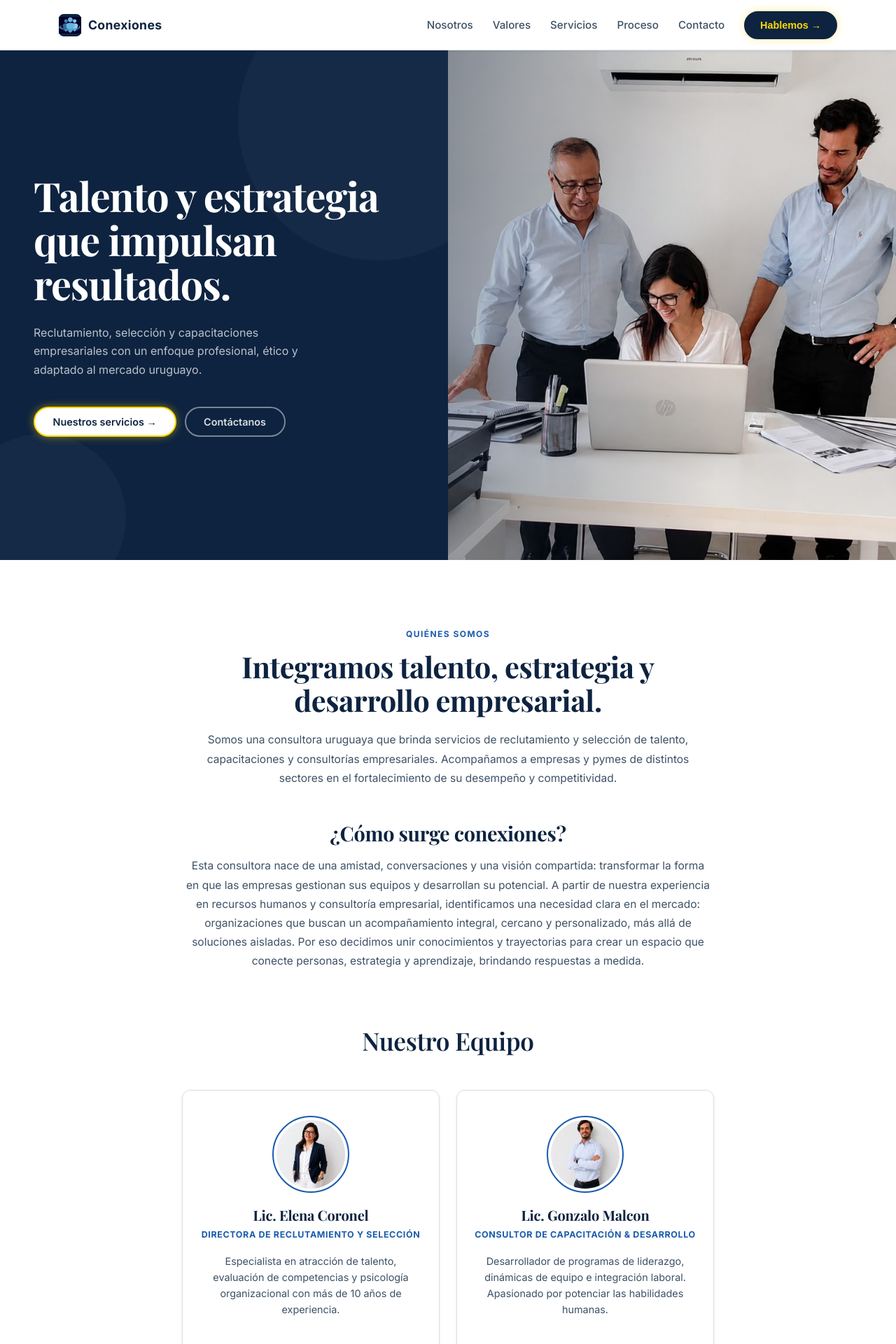
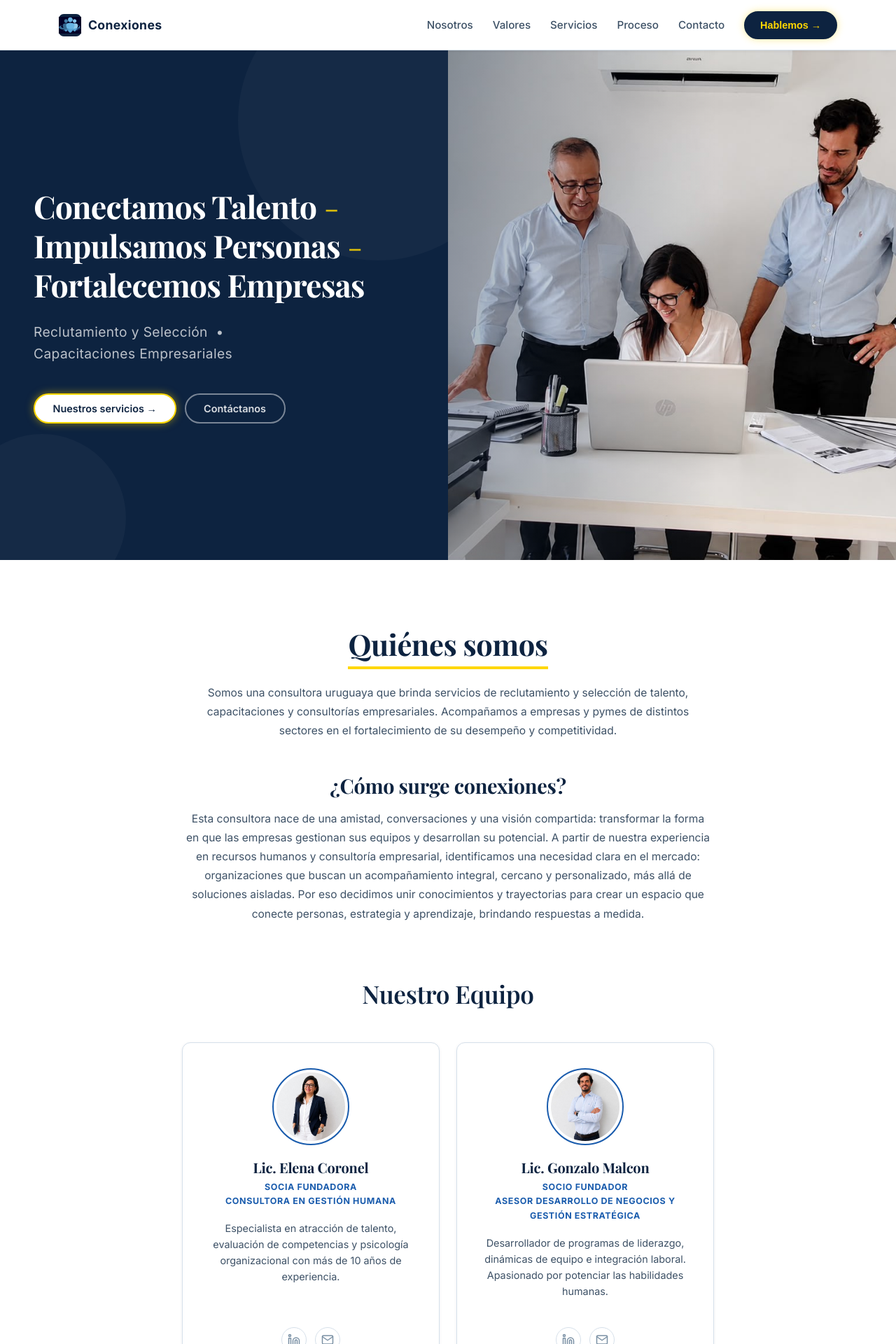
Before and after one commit to EtienneD10/conexiones-hr, a Next.js app: page / in a window 1280 px wide. Shown: the top 1920 px of the page at 70% size. Built offline with nearby package versions, Linux system fonts and the light colour scheme.

Commit message:
modificaciones y tamano y color

```diff
--- a/package.json
+++ b/package.json
@@ -3,7 +3,7 @@
   "version": "0.1.0",
   "private": true,
   "scripts": {
-    "dev": "next dev",
+    "dev": "next dev --webpack -H 127.0.0.1",
     "build": "next build",
     "start": "next start",
     "lint": "eslint"
--- a/src/app/page.js
+++ b/src/app/page.js
@@ -13,8 +13,8 @@ export default function Home() {
       <main>
         <Hero />
         <About />
+        <MissionValues />
         <Services />
-        <MissionValues />
         <ContactForm />
       </main>
 
--- a/src/components/About.css
+++ b/src/components/About.css
@@ -30,6 +30,9 @@
   color: var(--text-dark);
   margin-bottom: 1.25rem;
   line-height: 1.15;
+  display: inline-block;
+  border-bottom: 4px solid #FFD700;
+  padding-bottom: 8px;
 }
 
 .about-body {
--- a/src/components/About.js
+++ b/src/components/About.js
@@ -4,19 +4,37 @@ export default function About() {
   const team = [
     {
       name: "Lic. Elena Coronel",
-      role: "Directora de Reclutamiento y Selección",
+      role: (
+        <>
+          Socia fundadora
+          <br />
+          Consultora en Gestión Humana
+        </>
+      ),
       desc: "Especialista en atracción de talento, evaluación de competencias y psicología organizacional con más de 10 años de experiencia.",
       img: "/team-3.jpg"
     },
     {
       name: "Lic. Gonzalo Malcon",
-      role: "Consultor de Capacitación & Desarrollo",
+      role: (
+        <>
+          Socio Fundador
+          <br />
+          Asesor Desarrollo de Negocios y Gestión Estratégica
+        </>
+      ),
       desc: "Desarrollador de programas de liderazgo, dinámicas de equipo e integración laboral. Apasionado por potenciar las habilidades humanas.",
       img: "/team-1.jpg"
     },
     {
       name: "Lic. Juan Carlos Suárez",
-      role: "Consultor de Estrategia y Procesos",
+      role: (
+        <>
+          Especialista en Marketing
+          <br />
+          Consultor Senior
+        </>
+      ),
       desc: "Especialista en reestructuración y optimización de recursos empresariales, acompañando a PyMEs en el crecimiento sostenible.",
       img: "/team-2.jpg"
     }
@@ -27,10 +45,7 @@ export default function About() {
       {/* ---- Quiénes Somos ---- */}
       <div className="about-inner">
         <div className="about-text">
-          <span className="section-label">Quiénes somos</span>
-          <h2 className="about-heading">
-            Integramos talento, estrategia y desarrollo empresarial.
-          </h2>
+          <h2 className="about-heading">Quiénes somos</h2>
           <p className="about-body">
             Somos una consultora uruguaya que brinda servicios de reclutamiento y
             selección de talento, capacitaciones y consultorías empresariales.
--- a/src/components/ContactForm.css
+++ b/src/components/ContactForm.css
@@ -21,10 +21,14 @@
 
 .contact-title {
   font-family: var(--font-display);
-  font-size: clamp(2rem, 4vw, 3rem);
+  font-size: clamp(1.4rem, 2.5vw, 1.8rem);
+  font-weight: 700;
   color: var(--text-dark);
-  margin-bottom: 1rem;
-  line-height: 1.15;
+  line-height: 1.2;
+  margin-bottom: 1.5rem;
+  display: inline-block;
+  border-bottom: 4px solid #FFD700;
+  padding-bottom: 8px;
 }
 
 .contact-subtitle {
--- a/src/components/ContactForm.js
+++ b/src/components/ContactForm.js
@@ -134,8 +134,7 @@ export default function ContactForm() {
 
         {/* Header */}
         <div className="contact-header">
-          <span className="section-label">Contacto</span>
-
+          <h2 className="contact-title">Contacto</h2>
         </div>
 
         {/* Info Cards */}
--- a/src/components/Hero.css
+++ b/src/components/Hero.css
@@ -56,20 +56,32 @@
 
 .hero-title {
   font-family: var(--font-display);
-  font-size: clamp(2.4rem, 4.5vw, 3.6rem);
+  font-size: clamp(1.8rem, 3.5vw, 2.8rem);
   font-weight: 700;
   color: var(--text-white);
-  line-height: 1.1;
+  line-height: 1.25;
   letter-spacing: -0.02em;
   margin-bottom: 1.5rem;
 }
 
+.hero-title-line {
+  display: inline;
+}
+
+.hero-title-sep {
+  color: #FFD700;
+  font-weight: 400;
+  opacity: 0.85;
+}
+
+
 .hero-subtitle {
-  font-size: 1rem;
+  font-size: 1.2rem;
   color: rgba(255,255,255,0.72);
   line-height: 1.65;
   margin-bottom: 2.5rem;
   max-width: 420px;
+  letter-spacing: 0.02em;
 }
 
 .hero-actions {
--- a/src/components/Hero.js
+++ b/src/components/Hero.js
@@ -14,11 +14,14 @@ export default function Hero() {
       <div className="hero-left">
         <div className="hero-content">
           <h1 className="hero-title">
-            Talento y estrategia que impulsan resultados.
+            <span className="hero-title-line">Conectamos Talento</span>
+            <span className="hero-title-sep"> - </span>
+            <span className="hero-title-line">Impulsamos Personas</span>
+            <span className="hero-title-sep"> - </span>
+            <span className="hero-title-line">Fortalecemos Empresas</span>
           </h1>
           <p className="hero-subtitle">
-            Reclutamiento, selección y capacitaciones empresariales con un
-            enfoque profesional, ético y adaptado al mercado uruguayo.
+            Reclutamiento y Selección &nbsp;&bull;&nbsp; Capacitaciones Empresariales
           </p>
           <div className="hero-actions">
             <button
--- a/src/components/MissionValues.css
+++ b/src/components/MissionValues.css
@@ -30,6 +30,9 @@
   font-size: clamp(2rem, 4vw, 3rem);
   color: var(--text-dark);
   margin-bottom: 1rem;
+  display: inline-block;
+  border-bottom: 4px solid #FFD700;
+  padding-bottom: 8px;
 }
 
 .values-intro-text {
--- a/src/components/MissionValues.js
+++ b/src/components/MissionValues.js
@@ -63,7 +63,6 @@ export default function MissionValues() {
     <section id="valores" className="mission-values-section">
       <div className="mv-container-grid">
         <div className="values-header">
-          <span className="section-label">Nuestros Cimientos</span>
           <h2 className="values-title">Nuestros Valores</h2>
           <p className="values-intro-text">
             Nuestra cultura corporativa se rige por principios sólidos que guían cada uno de nuestros proyectos y relaciones comerciales.
--- a/src/components/Services.css
+++ b/src/components/Services.css
@@ -26,11 +26,23 @@
 
 .services-title {
   font-family: var(--font-display);
+  font-size: clamp(1.4rem, 2.5vw, 1.8rem);
+  font-weight: 700;
+  color: rgba(255, 255, 255, 0.8);
+  line-height: 1.2;
+  margin-bottom: 1.5rem;
+  display: inline-block;
+  border-bottom: 4px solid #FFD700;
+  padding-bottom: 8px;
+}
+
+.services-subtitle {
+  font-family: var(--font-display);
   font-size: clamp(1.9rem, 3.5vw, 2.5rem);
   font-weight: 700;
   color: var(--text-white);
   line-height: 1.2;
-  margin-bottom: 1rem;
+  margin-bottom: 1.2rem;
 }
 
 .services-intro {
@@ -141,7 +153,7 @@
   font-weight: 500;
 }
 
-/* ---- Process Section (white background) ---- */
+/* ---- Process Section ---- */
 .process-section {
   background: var(--bg-white);
   padding: 96px 0;
@@ -159,7 +171,20 @@
 
 .process-title {
   font-family: var(--font-display);
-  font-size: clamp(1.9rem, 3.5vw, 2.6rem);
+  font-size: clamp(1.4rem, 2.5vw, 1.8rem);
+  font-weight: 700;
+  color: var(--text-dark);
+  line-height: 1.2;
+  margin-bottom: 1.5rem;
+  display: inline-block;
+  border-bottom: 4px solid #FFD700;
+  padding-bottom: 8px;
+}
+
+.process-subtitle {
+  font-family: var(--font-display);
+  font-size: clamp(1.5rem, 3vw, 2.2rem);
+  font-weight: 700;
   color: var(--text-dark);
   margin-bottom: 0;
 }
@@ -176,13 +201,13 @@
   border: 1px solid var(--border);
   border-radius: var(--border-radius);
   padding: 32px 28px;
-  box-shadow: 0 0 12px rgba(255, 215, 0, 0.4);
+  box-shadow: 0 2px 8px rgba(0,0,0,0.06);
   transition: var(--transition);
 }
 
 .process-step:hover {
   background: var(--bg-white);
-  box-shadow: 0 0 16px rgba(255, 215, 0, 0.6);
+  box-shadow: 0 4px 16px rgba(0,0,0,0.10);
   transform: translateY(-2px);
 }
 
--- a/src/components/Services.js
+++ b/src/components/Services.js
@@ -39,10 +39,10 @@ export default function Services() {
       <section id="servicios" className="services-section">
         <div className="services-inner">
           <div className="services-header">
-            <span className="section-label">Servicios</span>
-            <h2 className="services-title">
+            <h2 className="services-title">Servicios</h2>
+            <h3 className="services-subtitle">
               Soluciones a medida para que tu empresa crezca.
-            </h2>
+            </h3>
             <p className="services-intro">
               Combinamos experiencia en recursos humanos con capacitaciones y consultoría
               empresarial para acompañar tu crecimiento.
@@ -51,8 +51,8 @@ export default function Services() {
 
           {/* Cards */}
           <div className="services-grid">
-            {/* Card 1: Reclutamiento */}
-            <div className="service-card">
+            {/* Card 1: Reclutamiento (full width) */}
+            <div className="service-card service-card-full">
               <IconPeople />
               <h3 className="service-card-title">Atracción y selección de talento</h3>
               <p className="service-card-desc">
@@ -85,8 +85,8 @@ export default function Services() {
               </ul>
             </div>
 
-            {/* Card 3: Capacitaciones (full width) */}
-            <div className="service-card service-card-full">
+            {/* Card 3: Capacitaciones */}
+            <div className="service-card">
               <IconGradCap />
               <h3 className="service-card-title">Capacitaciones empresariales</h3>
               <p className="service-card-desc">
@@ -108,8 +108,8 @@ export default function Services() {
       <section id="proceso" className="process-section">
         <div className="process-inner">
           <div className="process-header">
-            <span className="section-label">Cómo trabajamos</span>
-            <h2 className="process-title">Etapas del proceso de selección</h2>
+            <h2 className="process-title">Cómo trabajamos</h2>
+            <h3 className="process-subtitle">Etapas del proceso de selección</h3>
           </div>
 
           <div className="process-grid">
```
